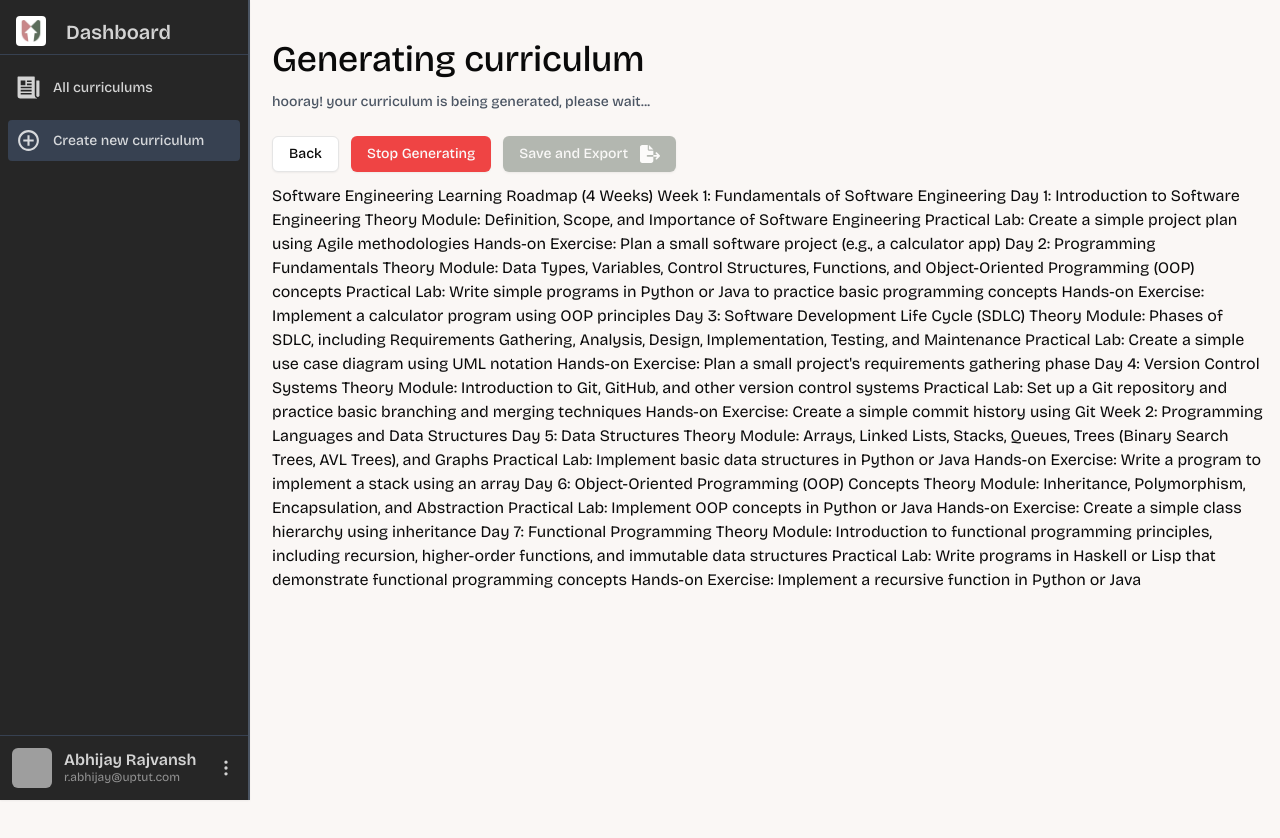
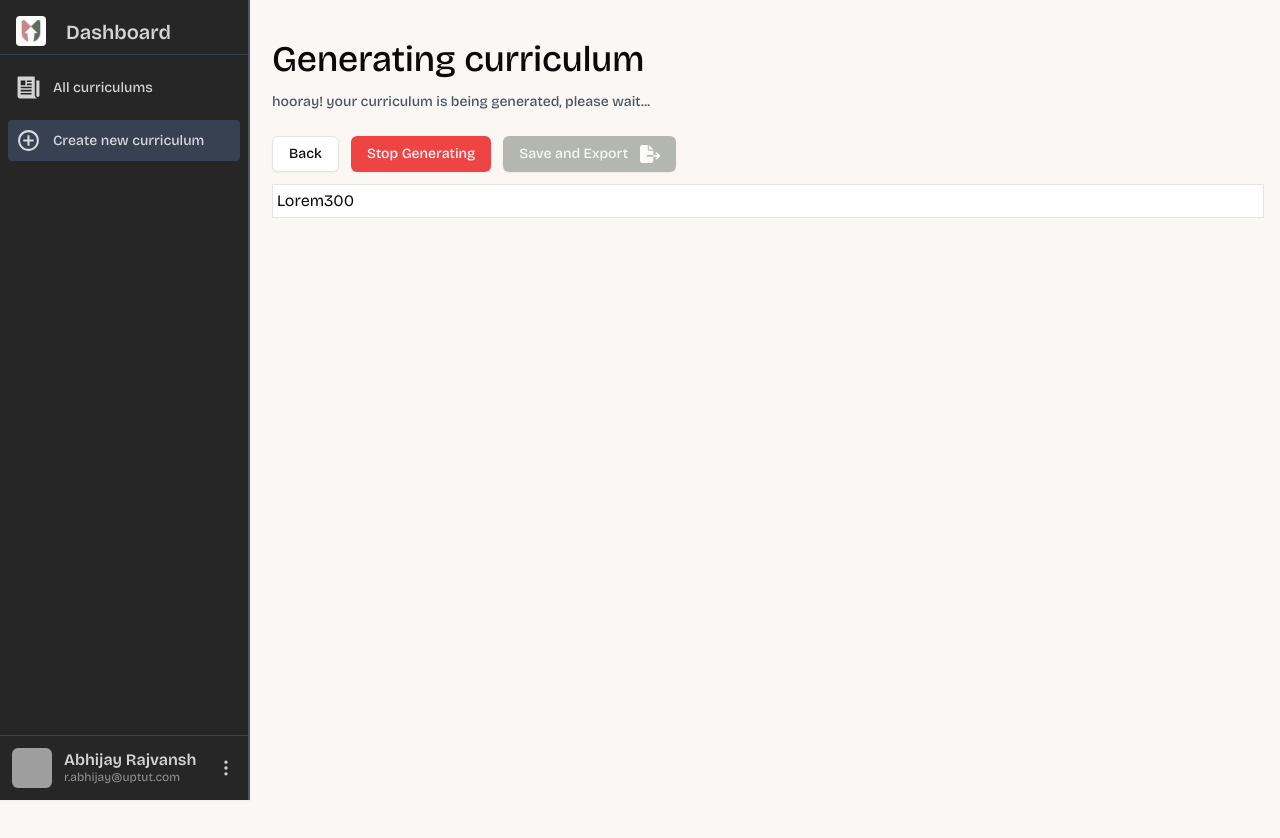
Before and after one commit to abhijayrajvansh/ai-curriculum-generator, a Next.js app: page /dashboard/new in a window 1280 px wide. Built offline with nearby package versions, Linux system fonts and the light colour scheme; grey boxes are pictures that could not be loaded.

Commit message:
update: pdf layout

```diff
--- a/components/CurriculumForm.tsx
+++ b/components/CurriculumForm.tsx
@@ -234,8 +234,8 @@ const CurriculumForm = () => {
       )}
 
       {step === 4 && (
-        <div className="flex h-screen">
-          <div className="flex flex-col w-full mt-10 h-screen  gap-3">
+        <div className="flex h-screen w-full">
+          <div className="flex flex-col w-full mt-10 h-screen gap-3">
             <div className="text-4xl font-medium">Generating curriculum</div>
             <div className="block text-sm font-medium text-gray-600 mb-3">
               hooray! your curriculum is being generated, please wait...
@@ -266,56 +266,26 @@ const CurriculumForm = () => {
                 disabled
               >
                 <div className="flex gap-3">
-                Save and Export
-                <FaFileExport size={20} className="text-white"/>
+                  Save and Export
+                  <FaFileExport size={20} className="text-white" />
                 </div>
               </Button>
             </div>
 
-            <div>
-              Software Engineering Learning Roadmap (4 Weeks) Week 1:
-              Fundamentals of Software Engineering Day 1: Introduction to
-              Software Engineering Theory Module: Definition, Scope, and
-              Importance of Software Engineering Practical Lab: Create a simple
-              project plan using Agile methodologies Hands-on Exercise: Plan a
-              small software project (e.g., a calculator app) Day 2: Programming
-              Fundamentals Theory Module: Data Types, Variables, Control
-              Structures, Functions, and Object-Oriented Programming (OOP)
-              concepts Practical Lab: Write simple programs in Python or Java to
-              practice basic programming concepts Hands-on Exercise: Implement a
-              calculator program using OOP principles Day 3: Software
-              Development Life Cycle (SDLC) Theory Module: Phases of SDLC,
-              including Requirements Gathering, Analysis, Design,
-              Implementation, Testing, and Maintenance Practical Lab: Create a
-              simple use case diagram using UML notation Hands-on Exercise: Plan
-              a small project's requirements gathering phase Day 4: Version
-              Control Systems Theory Module: Introduction to Git, GitHub, and
-              other version control systems Practical Lab: Set up a Git
-              repository and practice basic branching and merging techniques
-              Hands-on Exercise: Create a simple commit history using Git Week
-              2: Programming Languages and Data Structures Day 5: Data
-              Structures Theory Module: Arrays, Linked Lists, Stacks, Queues,
-              Trees (Binary Search Trees, AVL Trees), and Graphs Practical Lab:
-              Implement basic data structures in Python or Java Hands-on
-              Exercise: Write a program to implement a stack using an array Day
-              6: Object-Oriented Programming (OOP) Concepts Theory Module:
-              Inheritance, Polymorphism, Encapsulation, and Abstraction
-              Practical Lab: Implement OOP concepts in Python or Java Hands-on
-              Exercise: Create a simple class hierarchy using inheritance Day 7:
-              Functional Programming Theory Module: Introduction to functional
-              programming principles, including recursion, higher-order
-              functions, and immutable data structures Practical Lab: Write
-              programs in Haskell or Lisp that demonstrate functional
-              programming concepts Hands-on Exercise: Implement a recursive
-              function in Python or Java
-            </div>
-            {messages.map((message) => (
+            {/* {messages.map((message) => (
               <div key={message.id}>
                 {message.role !== "user" && (
-                  <Markdown>{message.content}</Markdown>
+                  <div className="border p-1 bg-white">
+                    <Markdown>{message.content}</Markdown>
+                  </div>
+
                 )}
               </div>
-            ))}
+            ))} */}
+
+            <div className="border p-1 bg-white w-full">
+              Lorem300
+            </div>
           </div>
         </div>
       )}
--- a/package.json
+++ b/package.json
@@ -16,6 +16,8 @@
     "ai": "^3.4.6",
     "class-variance-authority": "^0.7.0",
     "clsx": "^2.1.1",
+    "html2canvas": "^1.4.1",
+    "jspdf": "^2.5.2",
     "lucide-react": "^0.446.0",
     "markdown-to-jsx": "^7.5.0",
     "next": "14.2.13",
```
Also changed, not shown: 1 other file (tests, documents, lock files or other folders).
